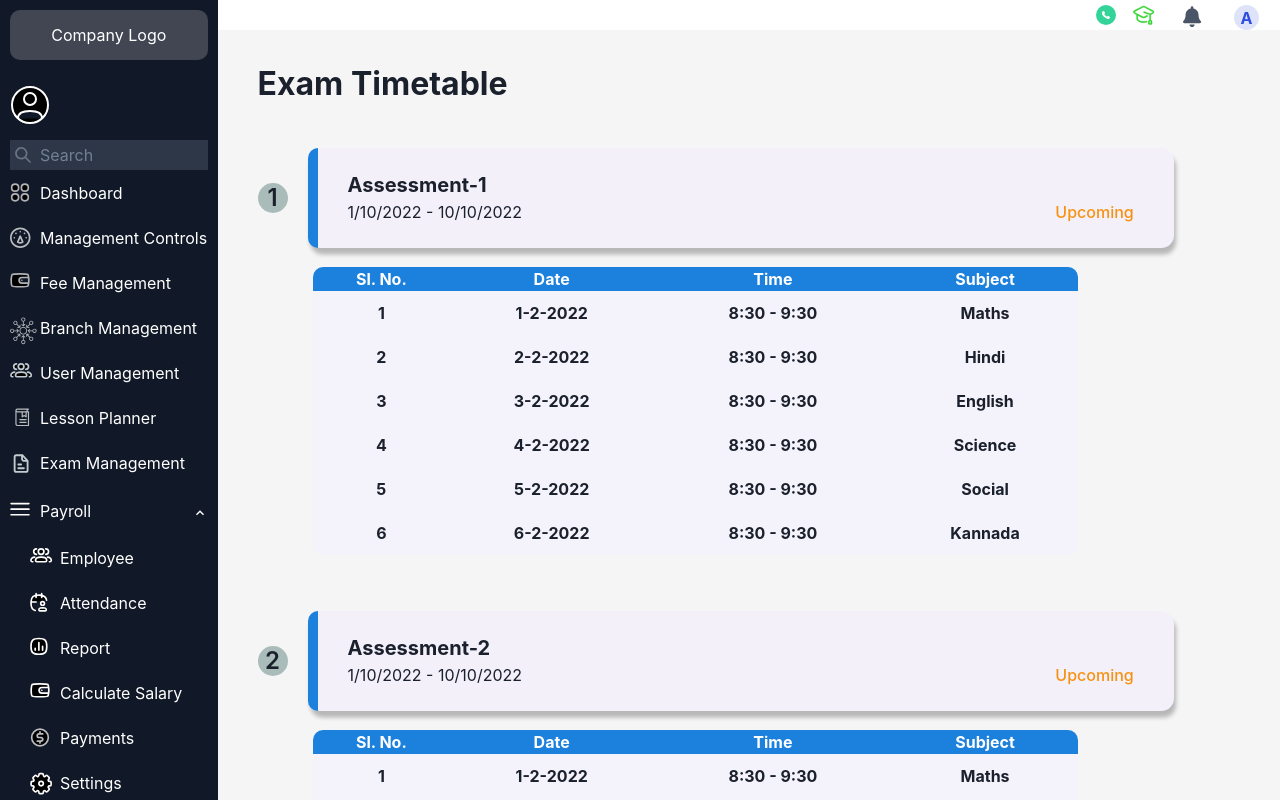
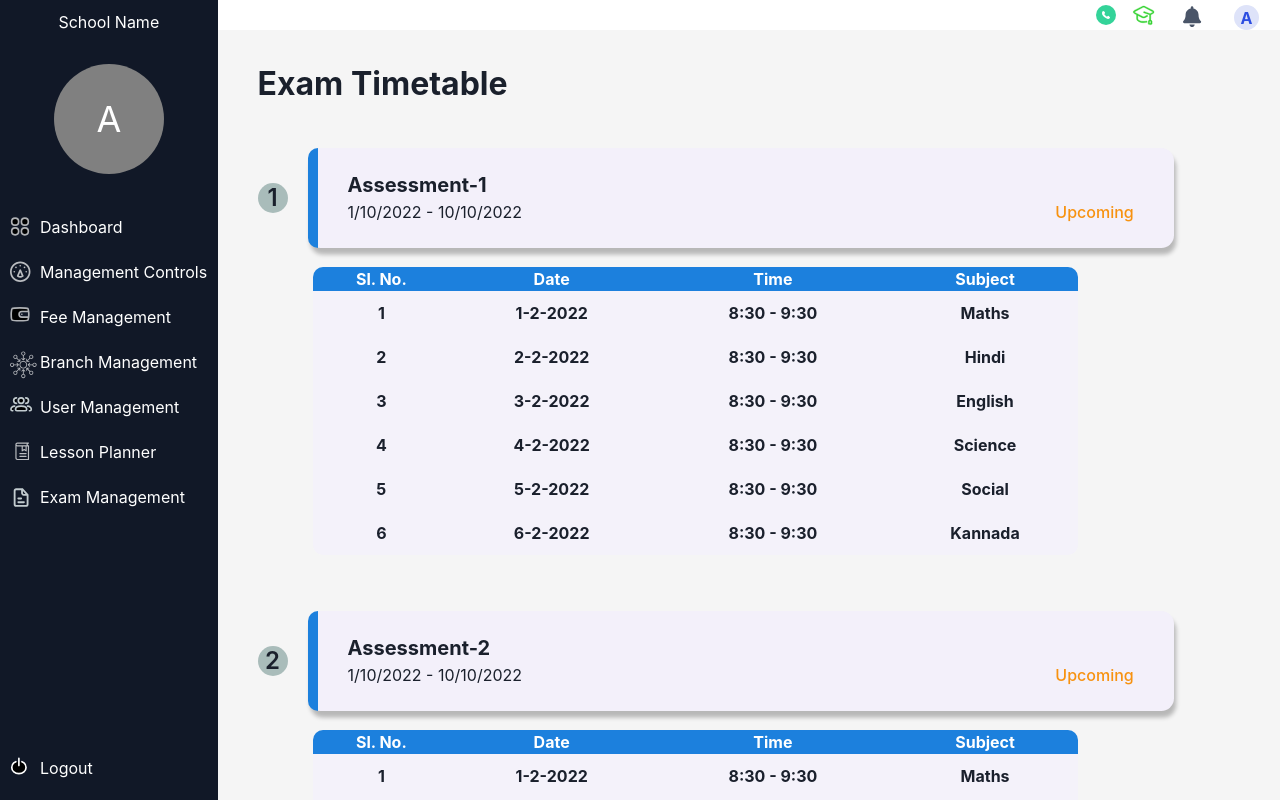
Before and after one commit to DezyNation/instituteiq, a Next.js app: page /examtimetable in a window 1280 px wide. Shown: the top 800 px of the page. Built offline with nearby package versions, Linux system fonts and the light colour scheme.

Commit message:
Made changes is sidebar for student dashboard

```diff
--- a/src/Components/Layout Components/Sidebar/Sidebar.jsx
+++ b/src/Components/Layout Components/Sidebar/Sidebar.jsx
@@ -109,6 +109,7 @@ const Sidebar = () => {
             <p>Exam Management</p>
           </Flex>
         </Link>
+
         <Accordion defaultIndex={[0]} pt="5px" allowMultiple color="white">
           <AccordionItem>
             <h2>
--- /dev/null
+++ b/src/Components/Layout Components/Sidebar/StudentDashboardSidebar.jsx
@@ -0,0 +1,87 @@
+import React from "react";
+import { Box, Center, Circle, Flex, Text } from "@chakra-ui/react";
+import {
+  BranchManagement,
+  Dashboard,
+  ExamManagement,
+  FeeManagement,
+  LessonPlanner,
+  ManagementControls,
+  ProfileIcon,
+  UserManagement,
+  Payroll,
+  Employee,
+  Attendance,
+  Report,
+  Salary,
+  Payment,
+  Setting,
+  Help,
+  Logout,
+} from "public/icons/Icons";
+import { SearchIcon } from "@chakra-ui/icons";
+import { InputGroup, InputLeftElement, Input } from "@chakra-ui/react";
+import Link from "next/link";
+
+const StudentDashboardSidebar = () => {
+  return (
+    // <Box w="17%" h="100vh">
+      <Flex w="17%" bg="#111827" h="100vh" p="10px" flexDirection="column">
+        <Text alignSelf="center" color="white">School Name</Text>
+        <Circle size="110px" bg="gray" color="white" alignSelf="center" my="30px" fontSize="4xl">
+          A
+        </Circle>
+        <Link href="">
+          <Flex alignItems="center" color="white">
+            <Dashboard h="35px" w="30px" mt="10px" />
+            <p>Dashboard</p>
+          </Flex>
+        </Link>
+        <Link href="">
+          <Flex alignItems="center" color="white">
+            <ManagementControls h="35px" w="30px" mt="10px" />
+            <p>Management Controls</p>
+          </Flex>
+        </Link>
+        <Link href="">
+          <Flex alignItems="center" color="white">
+            <FeeManagement h="35px" w="30px" mt="10px" />
+            <p>Fee Management</p>
+          </Flex>
+        </Link>
+        <Link href="">
+          <Flex alignItems="center" color="white">
+            <BranchManagement h="35px" w="30px" mt="10px" />
+            <p>Branch Management</p>
+          </Flex>
+        </Link>
+        <Link href="">
+          <Flex alignItems="center" color="white">
+            <UserManagement h="35px" w="30px" mt="10px" />
+            <p>User Management</p>
+          </Flex>
+        </Link>
+        <Link href="">
+          <Flex alignItems="center" color="white">
+            <LessonPlanner h="35px" w="30px" mt="10px" />
+            <p>Lesson Planner</p>
+          </Flex>
+        </Link>
+        <Link href="">
+          <Flex alignItems="center" color="white">
+            <ExamManagement h="35px" w="30px" mt="10px" />
+            <p>Exam Management</p>
+          </Flex>
+        </Link>
+        <Link href="" style={{marginTop:"auto"}}>
+          <Flex alignItems="center" color="white">
+            <Logout h="35px" w="30px" mt="10px" />
+            <p>Logout</p>
+          </Flex>
+        </Link>
+      </Flex>
+    /* </Box> */
+  );
+};
+
+export default StudentDashboardSidebar;
--- a/src/pages/examtimetable.js
+++ b/src/pages/examtimetable.js
@@ -1,13 +1,14 @@
 import { Flex } from "@chakra-ui/react";
 import Sidebar from "@/Components/Layout Components/Sidebar/Sidebar";
 import ExamTimetable from "@/Components/ExamTimetable/ExamTimetable";
+import StudentDashboardSidebar from "@/Components/Layout Components/Sidebar/StudentDashboardSidebar";
 
 
 export default function examtimetable() {
     return (
       <>
         <Flex>
-          <Sidebar />
+          <StudentDashboardSidebar />
           <ExamTimetable />
         </Flex>
       </>
```
Also changed, not shown: src/pages/index.js (+6 -6 lines).
